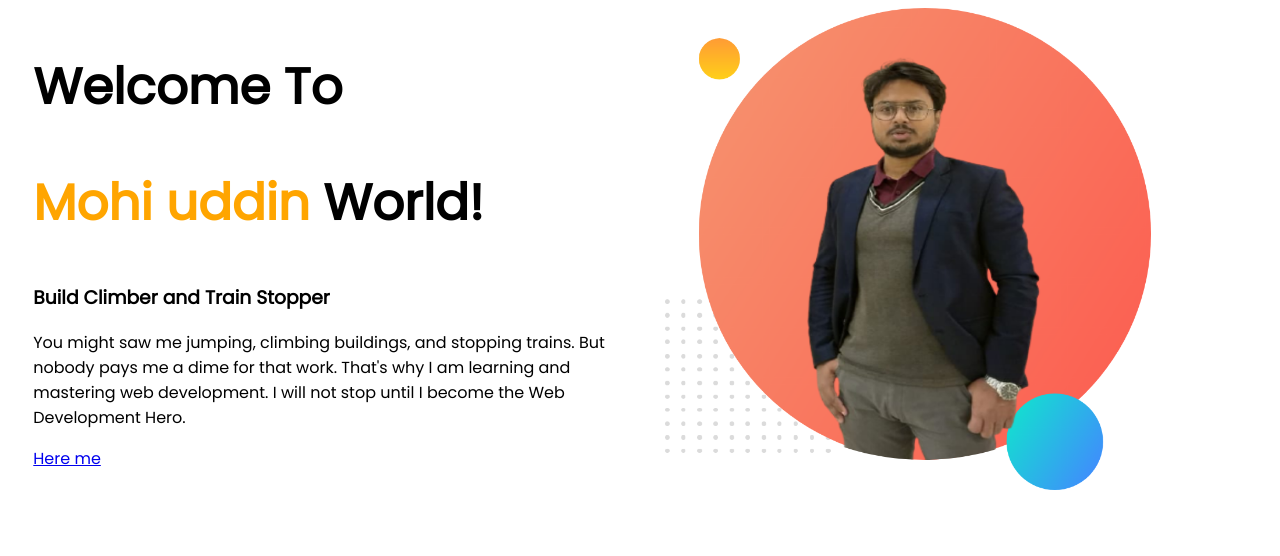
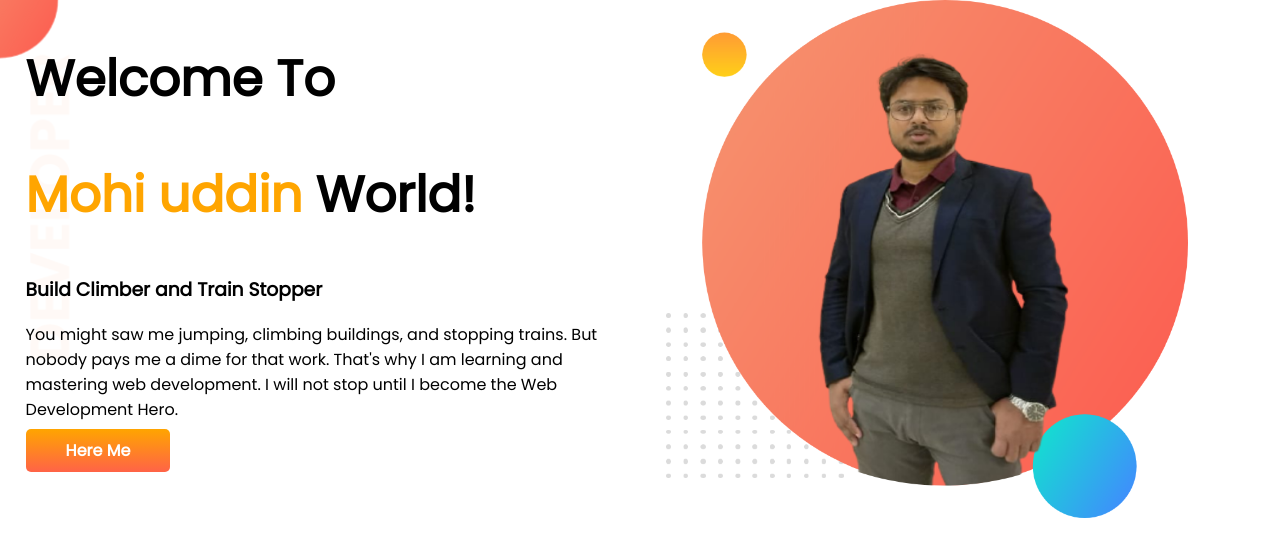
Before and after one commit to mohiuddin143/developer-portfolio, a plain HTML site: page index.html in a window 1280 px wide. Drawn offline with Linux system fonts and the light colour scheme.

Commit message:
1st section complete

```diff
--- a/index.html
+++ b/index.html
@@ -13,7 +13,7 @@
 </head>
 
 <body>
-    <section>
+    <section class="top-banner">
         <div class="half-width">
             <h1>Welcome To</h1>
             <h1><span class="orange-color">Mohi uddin</span> World! </h1>
@@ -24,7 +24,7 @@
                 Development
                 Hero.
             </p>
-            <a href="https://www.fiverr.com/mohiuddin143?up_rollout=true">Here me</a>
+            <a class="link-button" target="_blank" href="https://www.fiverr.com/mohiuddin143?up_rollout=true">Here Me</a>
         </div>
         <div class="half-width"><img src="images/mohi.png" alt=""></div>
     </section>
--- a/style.css
+++ b/style.css
@@ -1,19 +1,38 @@
-body{
+body {
     font-family: 'Poppins', sans-serif;
+    margin: 0;
 }
-h1{
+
+h1 {
     font-size: 50px;
 }
-.orange-color{
+
+.orange-color {
     color: orange;
 }
-section{
+
+section {
     display: flex;
 }
-.half-width{
+
+.half-width {
     width: 50%;
     padding-left: 2%;
 }
-.half-width img{
-    width: 80%;
+
+.half-width img {
+    width: 85%;
 }
+
+.link-button {
+    text-decoration: none;
+    background-image: linear-gradient(orange, tomato);
+    padding: 10px 40px;
+    color: white;
+    font-weight: 700;
+    border-radius: 5px;
+}
+.top-banner{
+    background-image: url(images/top-banner.png);
+    background-repeat: no-repeat;
+}
```
